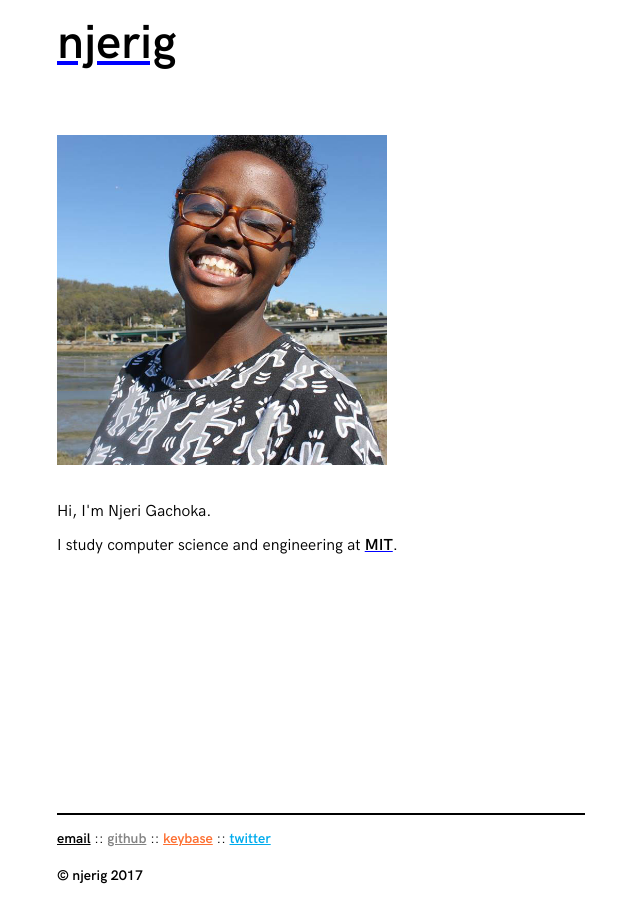
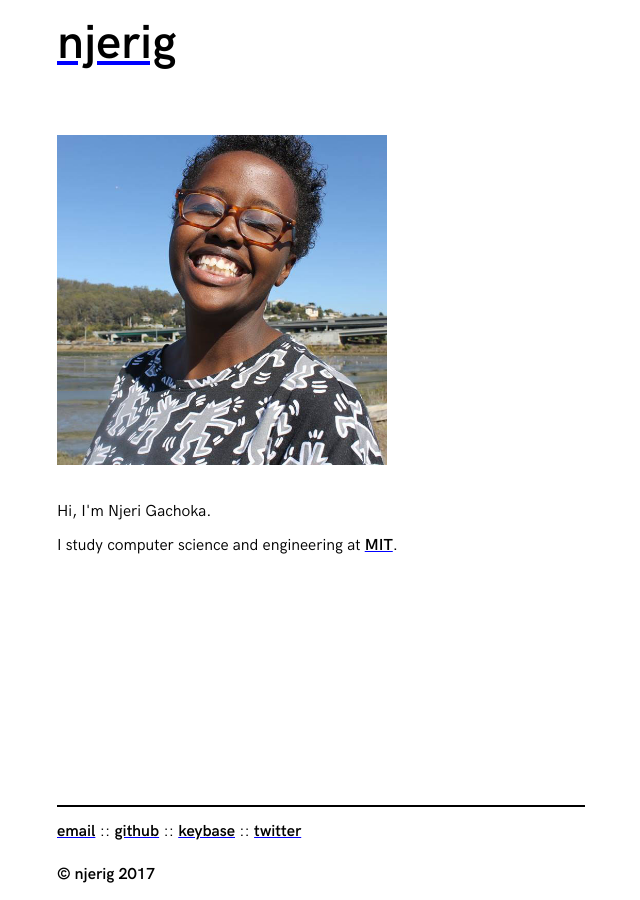
Before and after one commit to njerig/personal-website, a Jekyll site: the page built from index.html, in a window 1280 px wide. Shown: the whole page, without its empty margins (319-959 px from the left). Built offline with Jekyll 4.4.1, drawn with Linux system fonts in a browser that asks for light colours; some web fonts are replaced.

Commit message:
remove individual colors from footer nav

```diff
--- a/_includes/footer.html
+++ b/_includes/footer.html
@@ -4,19 +4,8 @@
     {% for item in site.data.nav.social %}
       {% unless item.url contains "#" %}
 
-        {% if item.title contains "github" %}
-          <a id="gh" href="{{ item.url }}">{{ item.title }}</a>
-
-        {% elsif item.title contains "keybase" %}
-          <a id="kb" href="{{ item.url }}">{{ item.title }}</a>
-
-        {% elsif item.title contains "twitter" %}
-          <a id="tw" href="{{ item.url }}">{{ item.title }}</a>
-
-        {% else %}
         <a href="{{ item.url }}">{{ item.title }}</a>
 
-        {% endif %}
         {% if forloop.last == false %} :: {% endif %}
 
       {% endunless %}
--- a/css/styles.scss
+++ b/css/styles.scss
@@ -42,7 +42,6 @@ footer {
   margin: 3rem 1rem 0;
   padding: 1rem 0;
   border-top: 2px solid;
-  font-size: 14px;
   font-weight: $semibold;
 }
 
@@ -54,10 +53,6 @@ nav.main {
 nav.social {
   margin-bottom: 1.5em;
   font-weight: $light;
-  a {
-    color: $black;
-    text-decoration: underline;
-  }
   > #gh { color: $gh-grey; }
   > #kb { color: $kb-orange; }
   > #tw { color: $tw-blue; }
```
